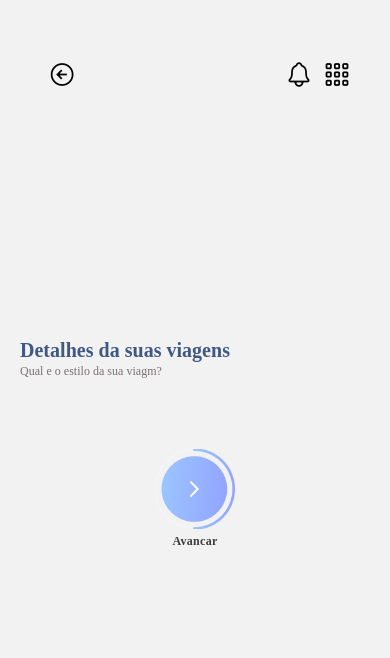
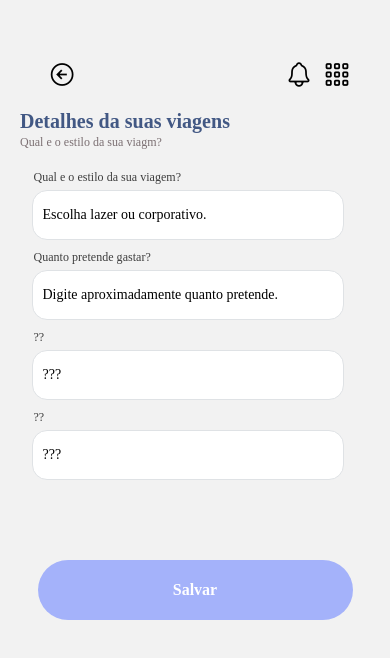
Before and after one commit to bellujrb/copastur-fiap, a React Native app: screen /info2 in a window 390 px wide. Shown: the top 658 px of the page. Built offline with nearby package versions, Linux system fonts and the light colour scheme.

Commit message:
copastur-fiap

```diff
--- a/src/components/home/buttonCy.tsx
+++ b/src/components/home/buttonCy.tsx
@@ -1,6 +1,5 @@
 import React from "react";
 import { View, Image, Text} from 'react-native'
-import cy1 from '../../assets/images/cy1.png';
 import ButtonHome from "./button";
 import { buttonCy } from "../../style/global/style";
 
@@ -8,6 +7,7 @@ interface Props {
     name: string;
     namebutton: string;
     img?: any;
+    nav: any;
 }
 
 export default function ButtonCy(props: Props){
@@ -20,9 +20,7 @@ export default function ButtonCy(props: Props){
 
             <View>
                 <Text style={buttonCy.textbutton}>{props.name}</Text>
-                <ButtonHome name={props.namebutton} destiny={() => {
-                    alert("In development")
-                }}/>
+                <ButtonHome name={props.namebutton} destiny={props.nav}/>
             </View>
         </View>
     )
--- a/src/navigation/index.tsx
+++ b/src/navigation/index.tsx
@@ -7,6 +7,7 @@ import Register from "../screens/auth/register";
 import Home from "../screens/home";
 import Info from "../screens/infos/info1";
 import InfoTwo from "../screens/infos/info2";
+import Error from "../screens/error404/Error";
 
 export type RootStackParams = {
     welcome: undefined;
@@ -14,7 +15,8 @@ export type RootStackParams = {
     register: undefined;
     home: undefined;
     info1: undefined;
-    info2: undefined
+    info2: undefined;
+    error404: undefined;
 }
 
 const Stack = createStackNavigator<RootStackParams>();
@@ -71,6 +73,14 @@ export default function Screens(){
                         headerShown: false
                     }}
                 />
+
+                <Stack.Screen
+                    name="error404"
+                    component={Error}
+                    options={{
+                        headerShown: false
+                    }}
+                />
             </Stack.Navigator>
         </NavigationContainer>
     )
--- /dev/null
+++ b/src/screens/error404/Error.tsx
@@ -0,0 +1,58 @@
+import React from 'react';
+import { View, Text, TouchableOpacity, SafeAreaView, Image } from 'react-native';
+import Ionicons from '@expo/vector-icons/Ionicons';
+import { header } from '../../style/info/style';
+import { global } from '../../style/global/style';
+import { info } from '../../style/info/style';
+import { useNavigation } from '@react-navigation/native';
+import { RootStackParams } from '../../navigation';
+import { StackNavigationProp } from '@react-navigation/stack';
+
+
+export default function Error(){
+
+    const nav = useNavigation<StackNavigationProp<RootStackParams>>();
+
+    return (
+        <SafeAreaView style={{
+            height: '65%',
+        }}>
+
+            {/* Header */}
+            <View style={{
+                justifyContent: 'center',
+                alignItems: 'center',
+                height: '20%'
+            }}>
+                <View style={header.top}>
+                    <TouchableOpacity onPress={() => {
+                        nav.navigate('home')
+                    }}>
+                            <Ionicons name="arrow-back-circle-outline" size={28} color="black" style={header.spaceicon}/>
+                    </TouchableOpacity>
+
+                    <View style={global.row}>
+                        <TouchableOpacity>
+                                <Ionicons name="notifications-outline" size={28} color="black" style={header.spaceicon}/>
+                        </TouchableOpacity>
+                        <TouchableOpacity>
+                                <Ionicons name="apps-outline" size={28} color="black" style={header.spaceicon}/>
+                        </TouchableOpacity>
+                    </View>
+                </View>
+            </View>
+            {/* Header End */}
+
+            {/* Title Main */}
+
+            <View>
+
+                <Text style={info.titlemain}>Error 404</Text>
+                <View style={info.margintop}/>
+
+            {/* Title Main End */}
+
+            </View>
+        </SafeAreaView>
+    )
+}
--- a/src/screens/home/index.tsx
+++ b/src/screens/home/index.tsx
@@ -31,11 +31,15 @@ export default function Home(){
         </View>
 
             <View style={global.row}>
-                <TouchableOpacity>
+                <TouchableOpacity onPress={() => {
+                    nav.navigate('error404')
+                }}>
                     <Ionicons name="notifications-outline" size={24} color="#0C1523" style={header.spaceicon}/>
                 </TouchableOpacity>
 
-                <TouchableOpacity>
+                <TouchableOpacity onPress={() => {
+                    nav.navigate('error404')
+                }}>
                     <Ionicons name="apps-outline" size={24} color="#0C1523" style={header.spaceicon}/>
                 </TouchableOpacity>
             </View>
@@ -61,19 +65,25 @@ export default function Home(){
 
         {/* Button Ver Todas */}
             <ButtonCy name='Minhas proximas viagens.'
-                namebutton='Ver' img={cy1}
+                namebutton='Ver' img={cy1} nav={() => {
+                    nav.navigate('error404')
+                }}
             />
         {/* Button Ver Todas End*/}
 
         {/* Button Checkar */}
             <ButtonCy name='Historico de viagens.'
-                namebutton='Ver todas' img={cy2}
+                namebutton='Ver todas' img={cy2} nav={() => {
+                    nav.navigate('error404')
+                }}
             />
         {/* End Button Checkar */}
 
         {/* Button Help */}
         <ButtonCy name='Precisa de ajuda?'
-            namebutton='Fale com Cy' img={cy3}
+            namebutton='Fale com Cy' img={cy3} nav={() => {
+                nav.navigate('error404')
+            }}
         />
         {/* End Button Help */}
 
--- a/src/screens/infos/info1/index.tsx
+++ b/src/screens/infos/info1/index.tsx
@@ -29,7 +29,9 @@ export default function Info(){
                 height: '20%'
             }}>
                 <View style={header.top}>
-                    <TouchableOpacity>
+                    <TouchableOpacity onPress={() => {
+                        nav.navigate('home')
+                    }}>
                             <Ionicons name="arrow-back-circle-outline" size={28} color="black" style={header.spaceicon}/>
                     </TouchableOpacity>
 
--- a/src/screens/infos/info2/index.tsx
+++ b/src/screens/infos/info2/index.tsx
@@ -8,6 +8,8 @@ import { info } from '../../../style/info/style';
 import buttomimg from '../../../assets/images/button1.png';
 import { StackNavigationProp } from '@react-navigation/stack';
 import { RootStackParams } from '../../../navigation';
+import { Input } from '../../../components/global/input';
+import Button from '../../../components/global/button';
 
 export default function InfoTwo(){
 
@@ -26,7 +28,9 @@ export default function InfoTwo(){
                 height: '20%'
             }}>
                 <View style={header.top}>
-                    <TouchableOpacity>
+                    <TouchableOpacity onPress={() => {
+                        nav.navigate('home')
+                    }}>
                             <Ionicons name="arrow-back-circle-outline" size={28} color="black" style={header.spaceicon}/>
                     </TouchableOpacity>
 
@@ -52,15 +56,37 @@ export default function InfoTwo(){
 
             {/* Title Main End */}
 
+                { /* Input */}
+
+                <View style={info.marginright}>
+                    <Input
+                        name='Qual e o estilo da sua viagem?'
+                        placeholder='Escolha lazer ou corporativo.'
+                    />
+
+                    <Input
+                        name='Quanto pretende gastar?'
+                        placeholder='Digite aproximadamente quanto pretende.'
+                    />
+
+                    <Input
+                        name='??'
+                        placeholder='???'
+                    />
+
+                    <Input
+                        name='??'
+                        placeholder='???'
+                    />
+                </View>
+                { /* Input */}
+
                 { /* Botao Next */}
                 <View style={info.organizenext}>
-                    <TouchableOpacity onPress={() => {
+                    <Button nameButton="Salvar" destiny={() => {
                         nav.navigate('home');
                         alert("Dados salvo com sucesso!")
-                    }}>
-                        <Image source={buttomimg} style={info.imgnext}/>
-                    </TouchableOpacity>
-                    <Text style={info.textnext}>Avancar</Text>
+                    }}/>
                 </View>
                 { /* Botao Next End */}
 
```
